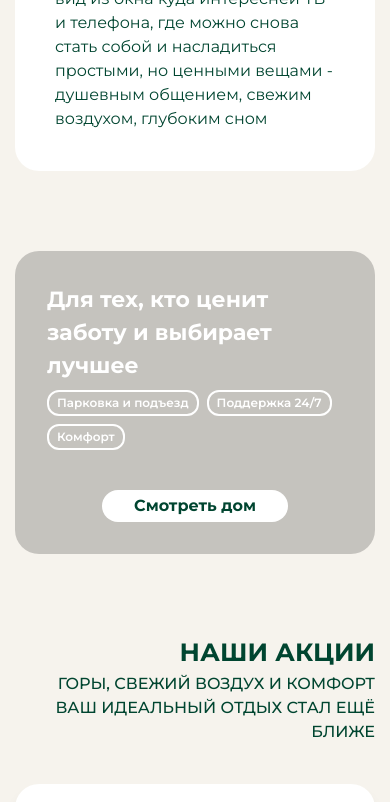
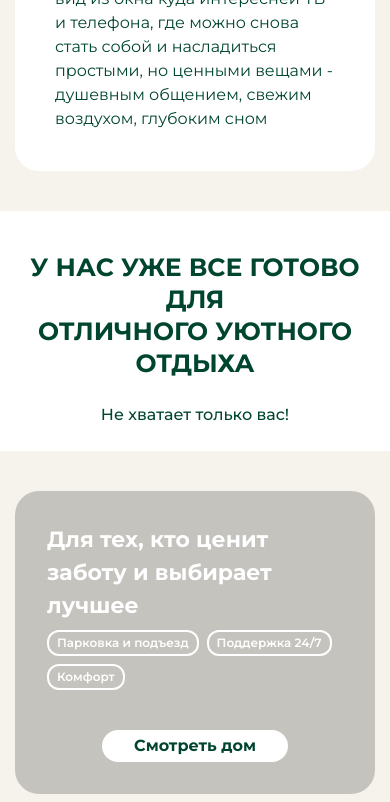
Before and after one commit to WWork777/peoples, a Next.js app: page / in a window 390 px wide. Shown: the part 1156-1958 px from the top of the page. Built offline with nearby package versions, Linux system fonts and the light colour scheme.

Commit message:
главная

```diff
--- a/src/app/layout.js
+++ b/src/app/layout.js
@@ -28,7 +28,9 @@ export const metadata = {
 export default function RootLayout({ children }) {
 	return (
 		<html lang='ru'>
-			<body className={`${montserrat.variable} antialiased`}>{children}</body>
+			<body className={`${montserrat.variable} antialiased`}>
+				<div className='max-w-480 mx-auto'>{children}</div>
+			</body>
 		</html>
 	)
 }
--- a/src/app/page.js
+++ b/src/app/page.js
@@ -1,9 +1,11 @@
 import AdditionalServices from '@/components/home-page/additional-services'
 import Atmosphere from '@/components/home-page/atmosphere'
 import Contacts from '@/components/home-page/contacts'
+import Dobro from '@/components/home-page/dobro'
 import Gallery from '@/components/home-page/gallery'
 import Hero from '@/components/home-page/hero'
 import Promotion from '@/components/home-page/promotion'
+import RestWidget from '@/components/home-page/rest-widget'
 import Reviews from '@/components/home-page/reviews/reviews'
 
 export default function Home() {
@@ -11,10 +13,12 @@ export default function Home() {
 		<>
 			<Hero />
 			<Atmosphere />
+			<RestWidget />
 			<Promotion />
 			<AdditionalServices />
 			<Gallery />
 			<Reviews />
+			<Dobro />
 			<Contacts />
 		</>
 	)
--- a/src/components/home-page/additional-services.jsx
+++ b/src/components/home-page/additional-services.jsx
@@ -89,17 +89,19 @@ export default function AdditionalServices() {
 										Выбрать дату
 									</button>
 								</Link>
+								<div>
 									<h4
 										style={{ whiteSpace: 'pre-line' }}
-									className='text-[23px] leading-7 font-bold text-center pt-[45%]'
+										className='text-[23px] leading-7 font-bold pb-3'
 									>
 										{item.title}
 									</h4>
 									<Link href={item.src1}>
-									<button className='bg-white text-(--accent-color) px-8 py-1  font-bold rounded-2xl  cursor-pointer '>
+										<button className='bg-(--accent-color) text-white px-8 py-1  font-bold rounded-2xl  cursor-pointer '>
 											Подробнее
 										</button>
 									</Link>
+								</div>
 							</div>
 						</div>
 					))}
--- /dev/null
+++ b/src/components/home-page/dobro.jsx
@@ -0,0 +1,34 @@
+import Link from 'next/link'
+export default function Dobro() {
+	return (
+		<section className='dobro px-3.75 py-10'>
+			<div className='relative container max-w-7xl mx-auto min-h-55.75 rounded-3xl bg-[url("/images/dobro/dobro_bg.png")] w-full h-full bg-center bg-cover '>
+				<div className='absolute inset-0 bg-black/50 rounded-3xl'></div>
+				<div className='relative z-1 p-6 flex flex-col md:flex-row gap-8 md:gap-0'>
+					<div className='w-full md:w-1/2'>
+						<span className='text-[27px] font-medium'>Твори Добро Сегодня</span>
+						<p className='text-[18px]'>
+							Маленькие поступки - большое значение <br /> Поддерживаем людей и
+							проекты, которым важно <br /> внимание сегодня
+						</p>
+						<div className='flex flex-wrap gap-2 md:gap-5 pt-2 md:pt-5'>
+							<span className='text-[12px] border-2 py-0.5 px-2 md:px-10 rounded-xl font-semibold border-white'>
+								Истории людей
+							</span>
+							<span className='text-[12px] border-2 py-0.5 px-2 md:px-10 rounded-xl font-semibold border-white'>
+								Поддержка
+							</span>
+						</div>
+					</div>
+					<div className='w-full md:w-1/2 flex items-end justify-center md:justify-end '>
+						<Link href={'/#'}>
+							<button className='bg-white text-(--accent-color) px-16 py-2  font-bold rounded-3xl  cursor-pointer'>
+								Открыть
+							</button>
+						</Link>
+					</div>
+				</div>
+			</div>
+		</section>
+	)
+}
--- /dev/null
+++ b/src/components/home-page/rest-widget.jsx
@@ -0,0 +1,15 @@
+export default function RestWidget() {
+	return (
+		<section className='cozy-rest px-3.75 bg-white'>
+			<div className='container max-w-7xl mx-auto pt-10 pb-6'>
+				<h2 className='text-(--accent-color) text-[25px] sm:text-[32px] font-bold text-center leading-8'>
+					У НАС УЖЕ ВСЕ ГОТОВО ДЛЯ <br /> ОТЛИЧНОГО УЮТНОГО <br /> ОТДЫХА
+				</h2>
+				<h3 className='text-(--accent-color) font-medium text-center pt-6'>
+					Не хватает только вас!
+				</h3>
+			</div>
+			<div className='container max-w-7xl mx-auto'></div>
+		</section>
+	)
+}
```
Also changed, not shown: public/images/dobro/dobro_bg.webp (added), 1 other file (tests, documents, lock files or other folders). Lines whose indentation alone changed are shown as unchanged.
